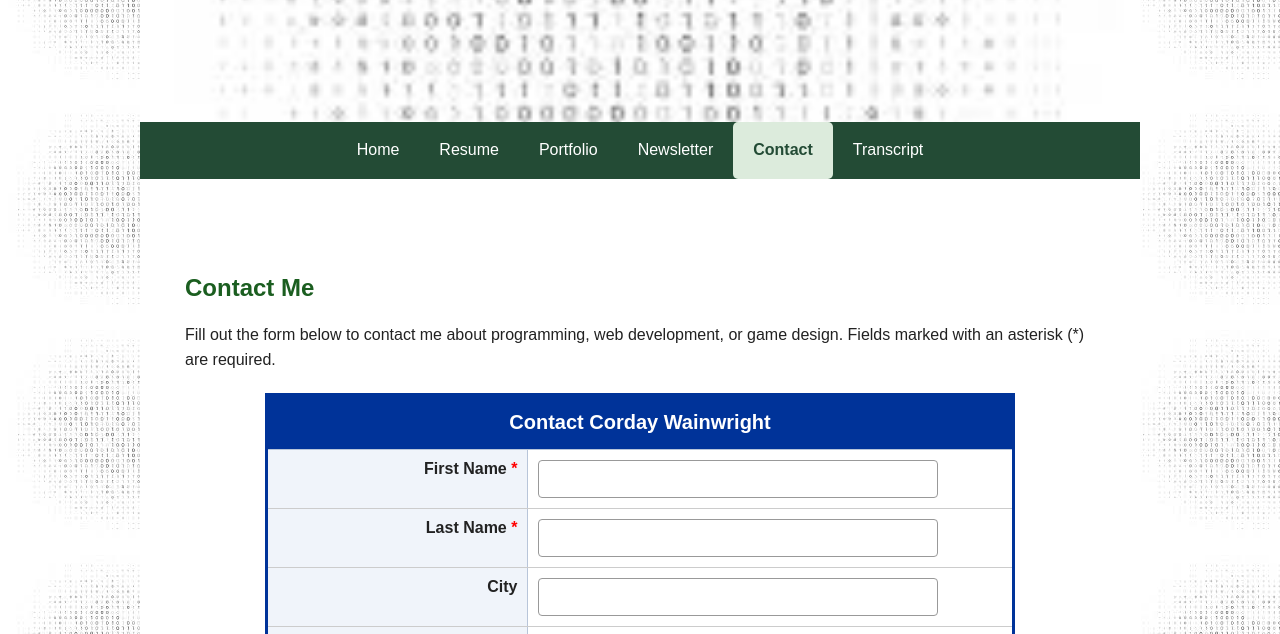
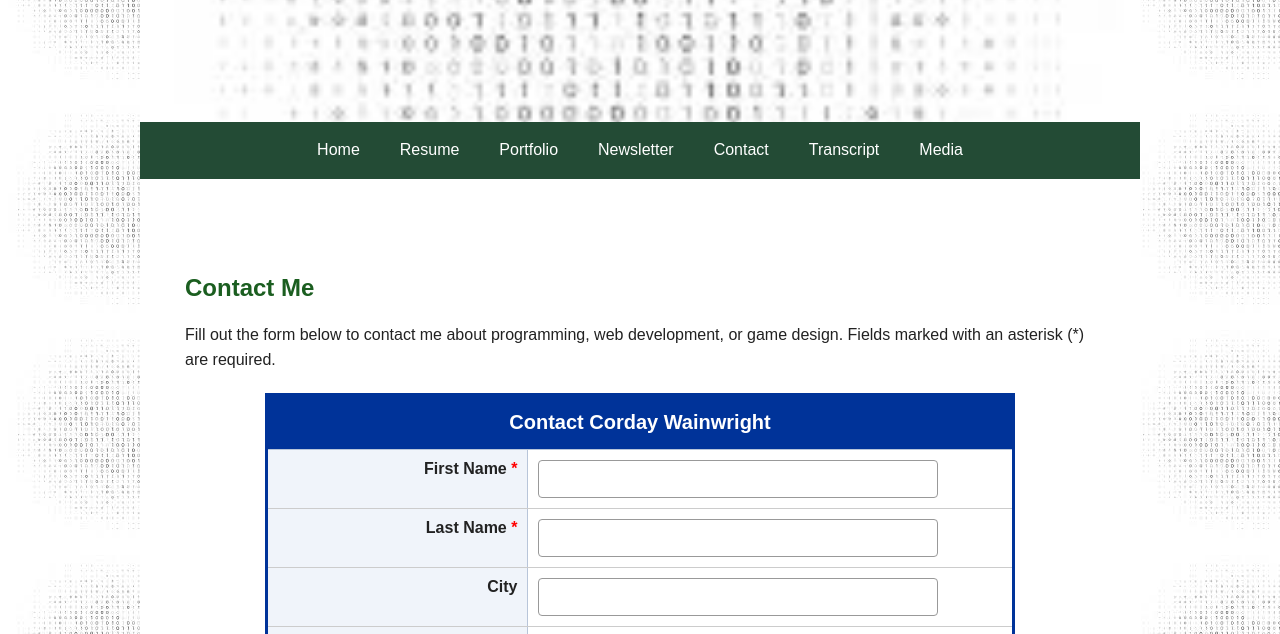
Before and after one commit to CordayW/CordayW.github.io, a plain HTML site: page contact.html in a window 1280 px wide. Shown: the part 128-762 px from the top of the page. Drawn offline with Linux system fonts and the light colour scheme.

Commit message:
Update contact.html

```diff
--- a/contact.html
+++ b/contact.html
@@ -30,9 +30,9 @@
                 <li><a href="resume.html">Resume</a></li>
                 <li><a href="portfolio.html">Portfolio</a></li>
                 <li><a href="newsletter.html">Newsletter</a></li>
-                <li><a href="contact.html" class="selected"
-                    aria-current="page">Contact</a></li>
+                <li><a href="contact.html">Contact</a></li>
                 <li><a href="transcript.html">Transcript</a></li>
+                <li><a href="media.html">Media</a></li>
             </ul>
         </nav>
 
```
